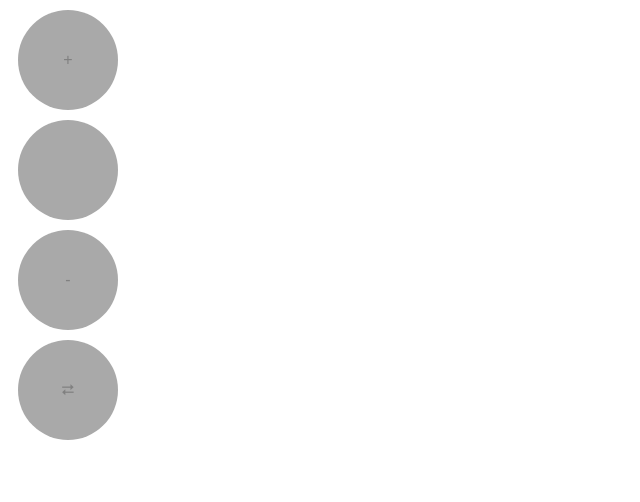
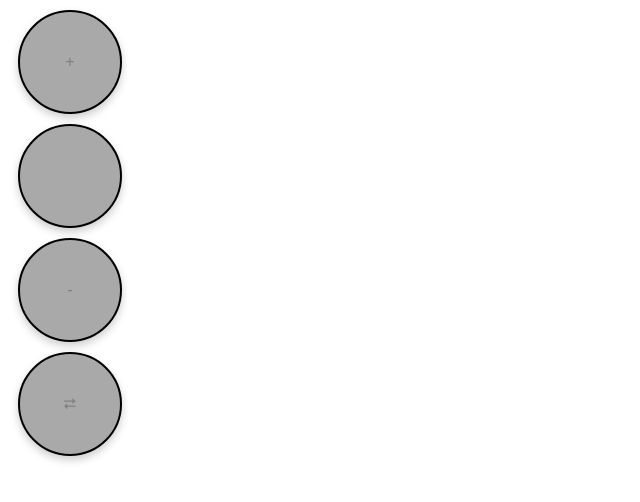
Before and after one commit to mrmasterplan/walkingpad-gui, a plain HTML site: page index.html in a window 1280 px wide. Shown: the whole page, without its empty margins (0-640 px from the left). Drawn offline with Linux system fonts and the light colour scheme.

Commit message:
add depression animation

```diff
--- a/index.html
+++ b/index.html
@@ -18,6 +18,14 @@
             font-size: 16px;
             font-family: Arial, sans-serif;
             margin: 10px;
+            transition: all 0.3s ease; /* Smooth transition for the press effect */
+            box-shadow: 0 4px 8px rgba(0,0,0,0.2); /* Initial shadow to lift the button */
+            border: 2px solid black; /* Adds a black border */
+        }
+
+        .circle:active {
+            box-shadow: 0 1px 2px rgba(0,0,0,0.2); /* Smaller shadow makes it look pressed */
+            transform: translateY(3px); /* Moves the button down a bit */
         }
     </style>
 </head>
```
